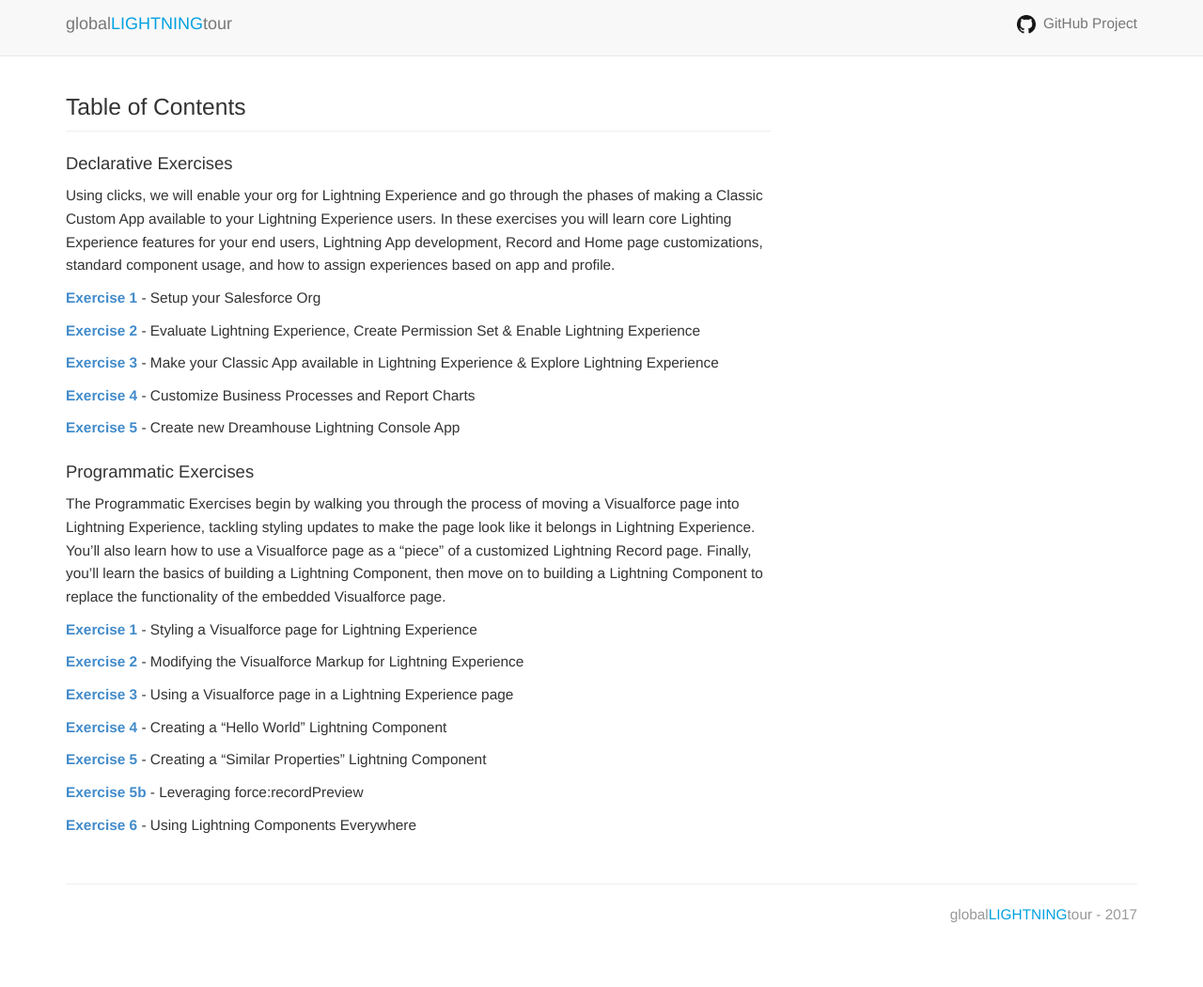
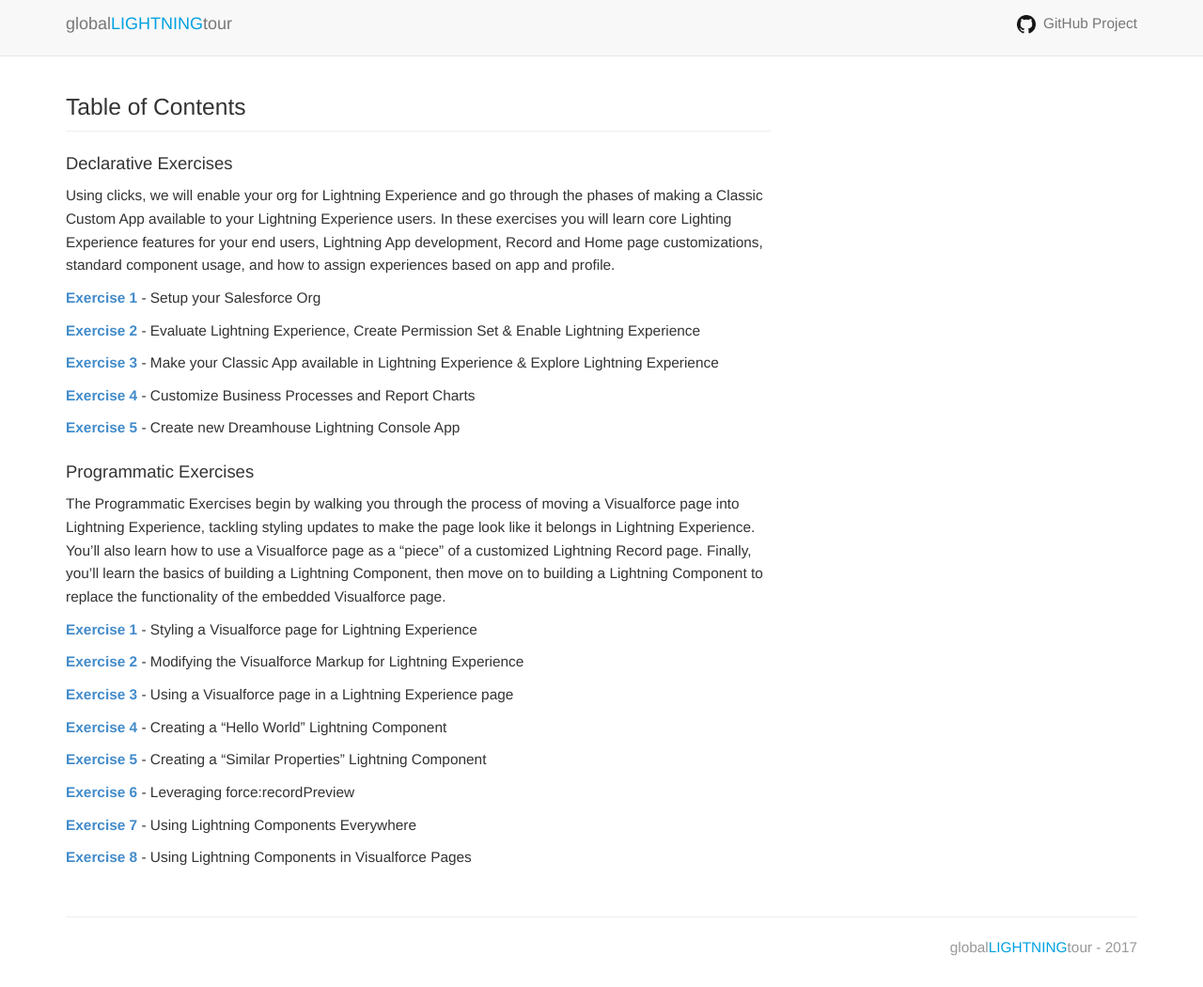
Before and after one commit to HassanNahhal/LightningNowWorkshop, a Jekyll site: the page built from TOC.md, in a window 1280 px wide. Shown: the whole page at 94% size. Built offline with Jekyll 4.4.1, drawn with Linux system fonts in a browser that asks for light colours; before the commit the page ends 1016 px from its top, so only the background shows below that.

Commit message:
Update TOC.md

```diff
--- a/TOC.md
+++ b/TOC.md
@@ -31,6 +31,8 @@ The Programmatic Exercises begin by walking you through the process of moving a
 
 **[Exercise 5](Exercise_5.md)** - Creating a "Similar Properties" Lightning Component
 
-**[Exercise 5b](Exercise_5b.html)** - Leveraging force:recordPreview
+**[Exercise 6](Exercise_6.html)** - Leveraging force:recordPreview
 
-**[Exercise 6](Exercise_6.html)** - Using Lightning Components Everywhere
+**[Exercise 7](Exercise_7.html)** - Using Lightning Components Everywhere
+
+**[Exercise 8](Exercise_7.html)** - Using Lightning Components in Visualforce Pages
```
